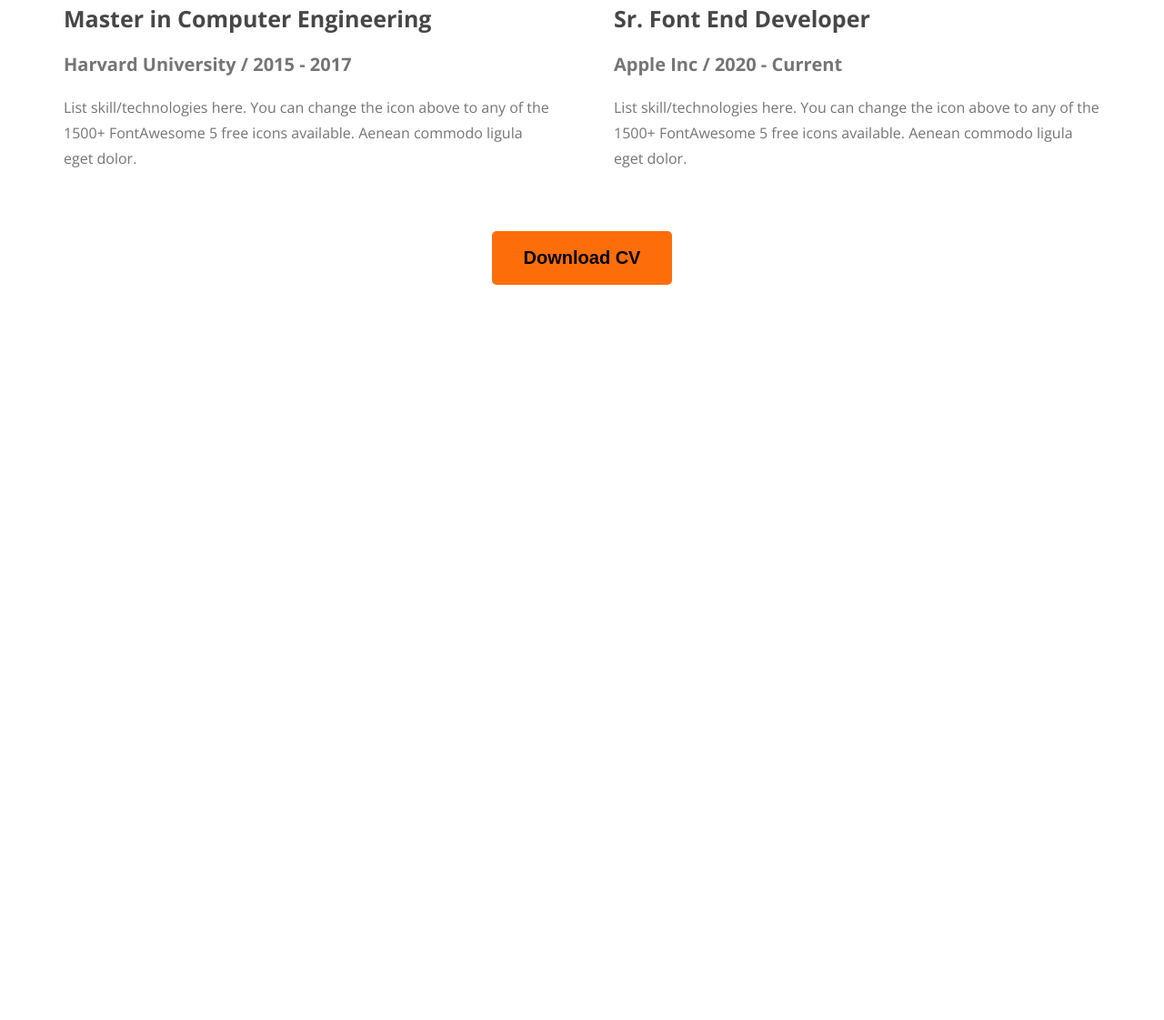
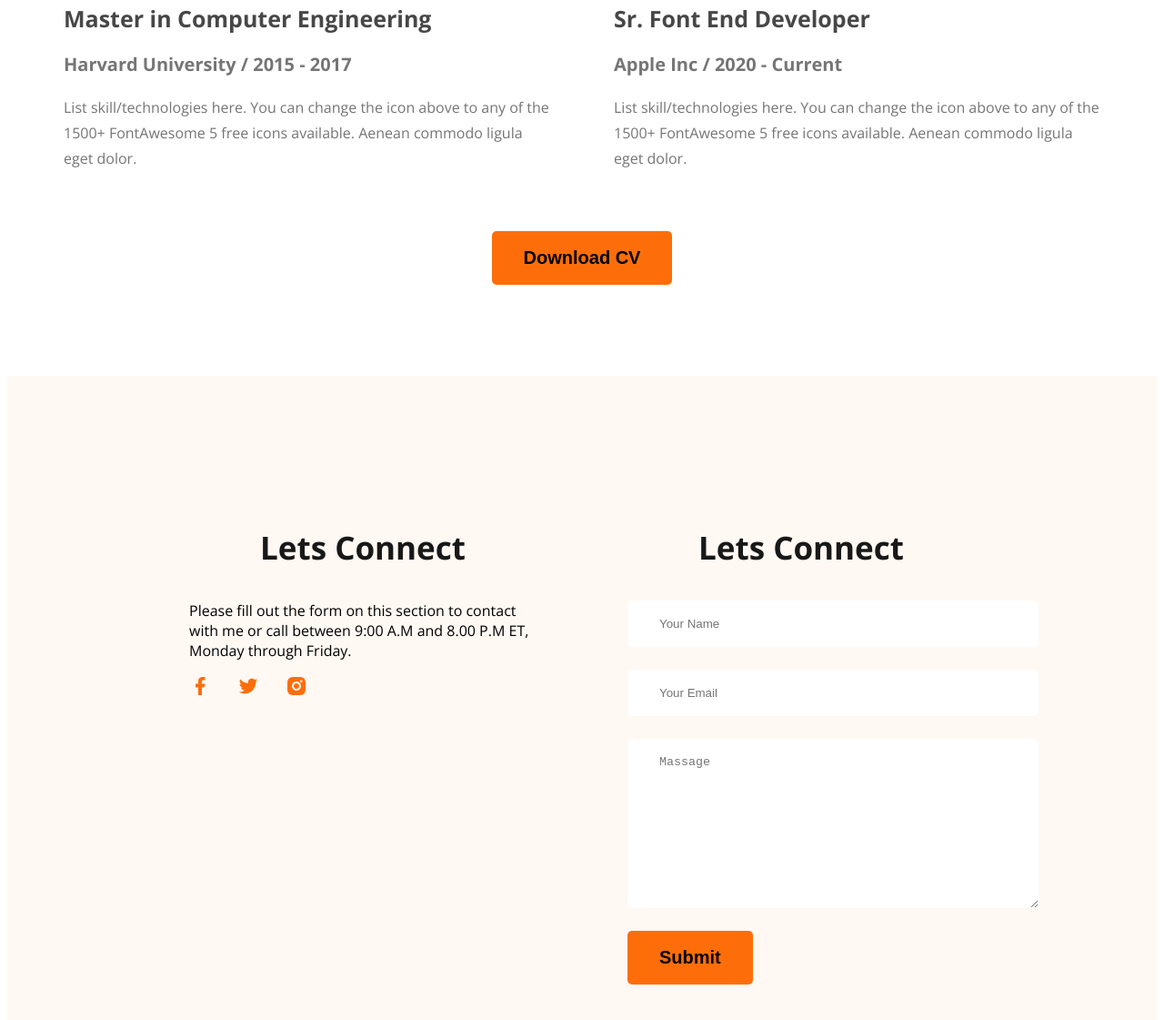
Before and after one commit to Arif4753/webdeveloper_portfolio, a plain HTML site: page index.html in a window 1280 px wide. Shown: the part 3083-4204 px from the top of the page at 91% size. Before the commit the page ends 3404 px from the top, so only its background shows below. Drawn offline with nearby package versions, Linux system fonts and the light colour scheme.

Commit message:
finish footer

```diff
--- a/index.html
+++ b/index.html
@@ -195,6 +195,25 @@
        </div>
       </section>
     </main>
-    <footer></footer>
+    <footer>
+        <div class="footer-colum">
+            <h3 class="section-title">Lets Connect</h3>
+            <p class="section-descrption">Please fill out the form on this section to contact with me or call between 9:00 A.M and 8.00 P.M ET, Monday through Friday.</p>
+            <div class="social-link">
+                <a href=""><img src="/images/icons/facebook.png" alt=""></a>
+                <a href=""><img src="/images/icons/twitter.png" alt=""></a>
+                <a href=""><img src="/images/icons/insta.png" alt=""></a>
+            </div>
+        </div>
+        <div class="footer-colum">
+            <h3 class="section-title">Lets Connect</h3>
+            <form class="contact">
+                <input type="text" placeholder="Your Name">
+                <input type="email" placeholder="Your Email">
+                <textarea name="" id="" cols="30" rows="10" placeholder="Massage"></textarea>
+                <input class="btn-primary" type="submit" value="Submit">
+            </form>
+        </div>
+    </footer>
   </body>
 </html>
--- a/styles/style.css
+++ b/styles/style.css
@@ -172,3 +172,27 @@ main {
     text-align: center;
     margin-top: 50px;
 }
+footer{
+    display: flex;
+    gap: 100px;
+    background: #FFF8F3;
+    padding: 130px 200px;
+    margin-top: 100px;
+}
+.footer-colum{
+    width: 50%;
+}
+.social-link a{
+    margin-right: 25px;
+}
+.contact input[type="text"],input[type="email"],textarea{
+    display: block;
+    margin-bottom: 25px;
+    padding: 18px 35px;
+
+    background-color: #fff;
+    border: none;
+    border-radius: 5px;
+    width: 100%;
+
+}
```
